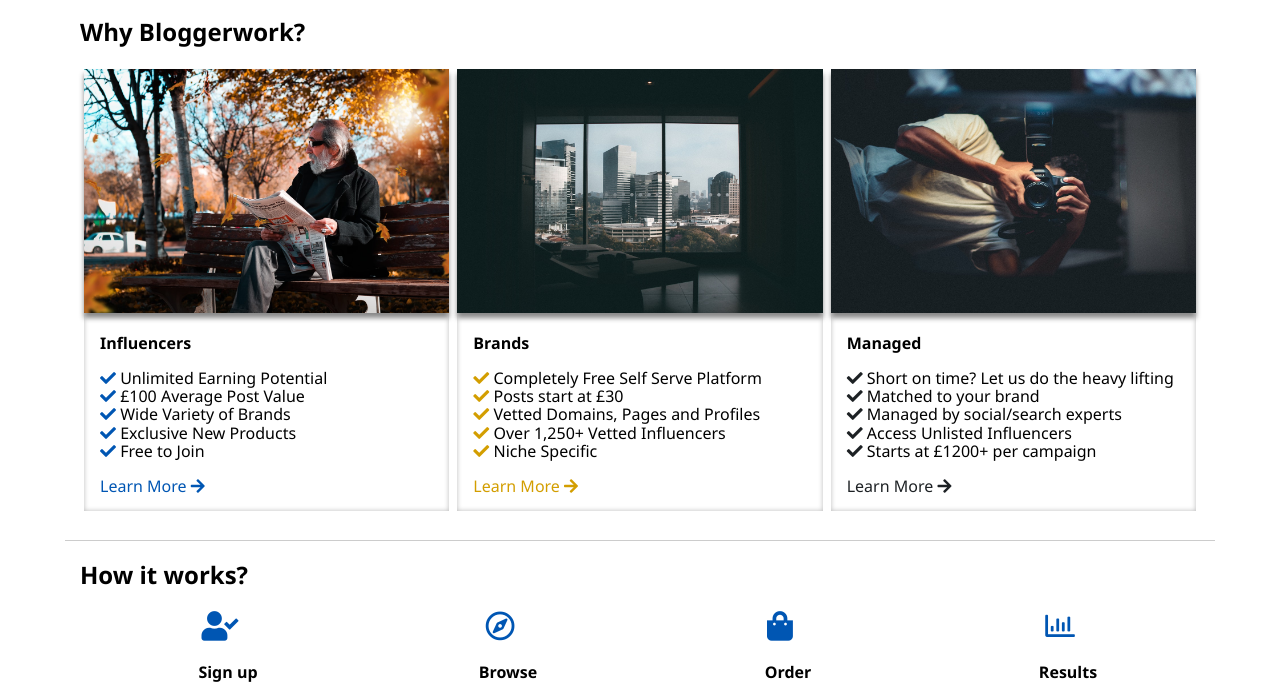
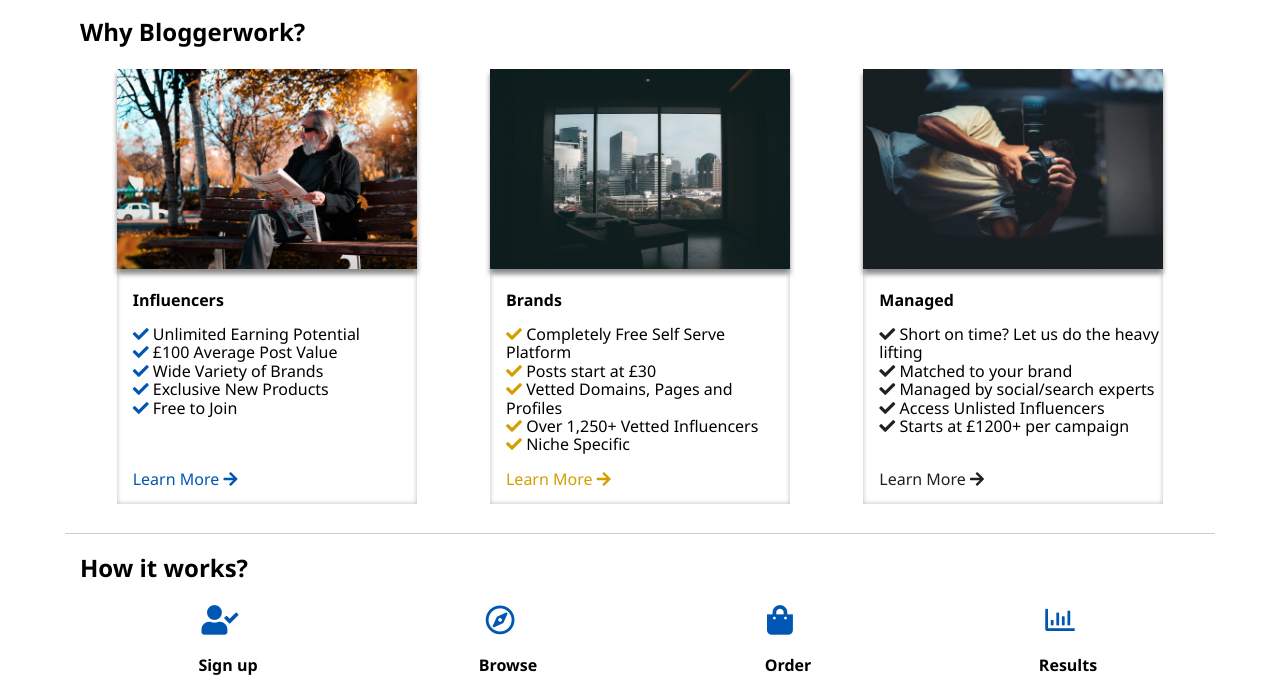
Before and after one commit to MaximousHilal/landing-page, a plain HTML site: page index.html in a window 1280 px wide. Shown: the part 845-1533 px from the top of the page. Drawn offline with nearby package versions, Linux system fonts and the light colour scheme.

Commit message:
fixing flex container

```diff
--- a/css/fixed.css
+++ b/css/fixed.css
@@ -96,7 +96,9 @@
     -o-flex-direction: column;
     flex-direction: column;
 }
-
+.flex-around {
+    justify-content: space-around;
+}
 img {
     max-width: 100%;
 }
--- a/css/style.css
+++ b/css/style.css
@@ -136,16 +136,12 @@
     padding-bottom: 25px;
 }
 
-.plans {
-    justify-content: space-between;
-}
-
 .plans .plan {
-    -webkit-flex: 1 0 192px;
-    -moz-flex: 1 0 192px;
-    -ms-flex: 1 0 192px;
-    -o-flex: 1 0 192px;
-    flex: 1 0 192px;
+    -webkit-flex: 0 0 300px;
+    -moz-flex: 0 0 300px;
+    -ms-flex: 0 0 300px;
+    -o-flex: 0 0 300px;
+    flex: 0 1 300px;
     margin: 0.25rem;
     -webkit-box-shadow: inset 0 0 5px #bbb;
     box-shadow: inset 0 0 5px #bbb;
--- a/index.html
+++ b/index.html
@@ -55,7 +55,7 @@
     <section class="plans">
         <div class="container">
             <h2>Why Bloggerwork?</h2>
-            <div class="flex">
+            <div class="flex flex-around">
                 <div class="plan flex flex-column plan-1">
                     <img src="img/plan-1.jpeg" alt="">
                     <h4>Influencers</h4>
```
